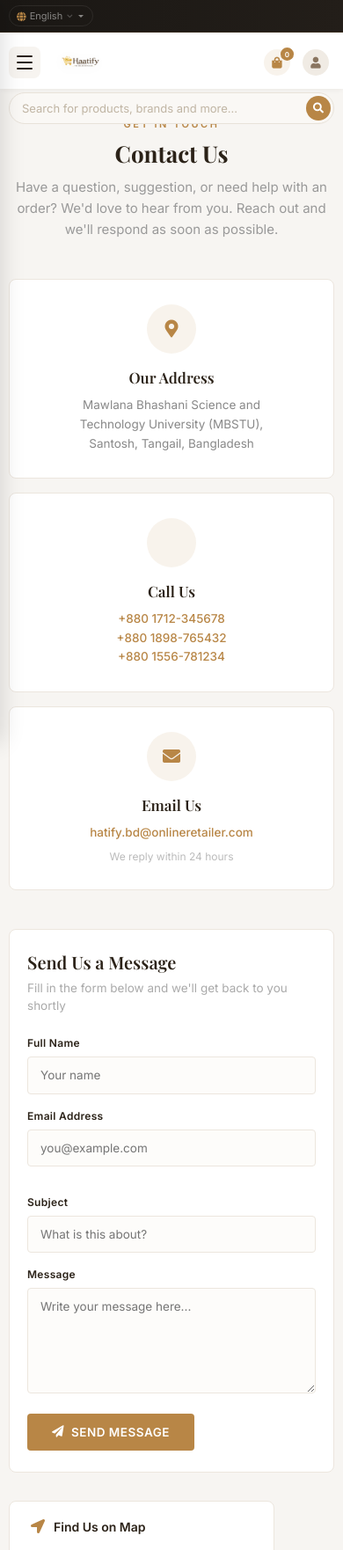
After one commit to NaimurRahmannn/Ecommerce-sites-with-Django, a Django app: page /contact/ in a window 390 px wide. The commit adds this page. Shown: the top 1762 px of the page at 88% size. Run offline with Django 5.2, Linux system fonts and the light colour scheme; some libraries are stand-ins or nearby versions; some web fonts are replaced.

Commit message:
feat: add cotact.html

```diff
--- a/home/urls.py
+++ b/home/urls.py
@@ -1,5 +1,6 @@
 from django.urls import path
-from home.views import index
+from home.views import index, contact
 urlpatterns = [
-     path('',index, name="index")
+     path('',index, name="index"),
+     path('contact/', contact, name="contact"),
 ]
--- a/home/views.py
+++ b/home/views.py
@@ -6,3 +6,7 @@ from products.models import Product
 def index(request):
     context = {'products' : Product.objects.all()}
     return render(request , 'home/index.html' , context)
+
+
+def contact(request):
+    return render(request, 'home/contact.html')
--- a/templates/base/base.html
+++ b/templates/base/base.html
@@ -577,11 +577,11 @@
             <li class="tb-dot"></li>
             <li><a href="#"><i class="fas fa-store tb-ico"></i> Shop</a></li>
             <li class="tb-dot"></li>
-            <li><a href="#"><i class="fas fa-envelope tb-ico"></i> Contact</a></li>
+            <li><a href="{% url 'contact' %}"><i class="fas fa-envelope tb-ico"></i> Contact</a></li>
           </ul>
 
           <div class="hf-topbar-promo d-none d-lg-block">
-            Free shipping on orders over <span>$50</span>
+            Free shipping on orders over <span>৳50</span>
           </div>
 
           <div class="hf-topbar-right">
--- /dev/null
+++ b/templates/home/contact.html
@@ -0,0 +1,398 @@
+{% extends "base/base.html" %}
+
+{% block start %}
+
+<style>
+  @import url('https://fonts.googleapis.com/css2?family=Playfair+Display:wght@500;600;700&display=swap');
+
+  /* ===== Contact Page ===== */
+  .contact-page {
+    background: #f7f5f2;
+    min-height: 80vh;
+    padding: 48px 0 60px;
+  }
+
+  /* Page header */
+  .contact-page-header {
+    text-align: center;
+    margin-bottom: 44px;
+  }
+  .contact-page-header .page-label {
+    font-size: 11px;
+    font-weight: 600;
+    letter-spacing: 2.5px;
+    text-transform: uppercase;
+    color: #B88646;
+    margin-bottom: 8px;
+  }
+  .contact-page-header h1 {
+    font-family: 'Playfair Display', Georgia, serif;
+    font-size: 32px;
+    font-weight: 700;
+    color: #2b2218;
+    margin-bottom: 10px;
+  }
+  .contact-page-header p {
+    font-size: 15px;
+    color: #999;
+    max-width: 480px;
+    margin: 0 auto;
+    line-height: 1.6;
+  }
+
+  /* Info cards row */
+  .contact-cards-row {
+    display: flex;
+    gap: 24px;
+    margin-bottom: 44px;
+  }
+  .contact-card {
+    flex: 1;
+    background: #fff;
+    border: 1px solid #ece6de;
+    border-radius: 8px;
+    padding: 28px 24px;
+    text-align: center;
+    transition: box-shadow 0.25s, border-color 0.25s, transform 0.25s;
+  }
+  .contact-card:hover {
+    box-shadow: 0 8px 30px rgba(43,34,24,0.08);
+    border-color: #d5cec4;
+    transform: translateY(-3px);
+  }
+  .contact-card .card-icon {
+    width: 56px;
+    height: 56px;
+    border-radius: 50%;
+    background: rgba(184,134,70,0.10);
+    display: inline-flex;
+    align-items: center;
+    justify-content: center;
+    margin-bottom: 16px;
+    transition: background 0.25s;
+  }
+  .contact-card:hover .card-icon {
+    background: #B88646;
+  }
+  .contact-card .card-icon i {
+    font-size: 20px;
+    color: #B88646;
+    transition: color 0.25s;
+  }
+  .contact-card:hover .card-icon i {
+    color: #fff;
+  }
+  .contact-card h4 {
+    font-family: 'Playfair Display', Georgia, serif;
+    font-size: 17px;
+    font-weight: 600;
+    color: #2b2218;
+    margin-bottom: 10px;
+  }
+  .contact-card p,
+  .contact-card a {
+    font-size: 13.5px;
+    color: #888;
+    line-height: 1.6;
+    margin: 0;
+  }
+  .contact-card a {
+    color: #B88646;
+    text-decoration: none;
+    font-weight: 500;
+    transition: color 0.2s;
+  }
+  .contact-card a:hover {
+    color: #a07638;
+    text-decoration: underline;
+  }
+
+  /* Main content: form + map */
+  .contact-body {
+    display: flex;
+    gap: 32px;
+    align-items: flex-start;
+  }
+
+  /* Contact form */
+  .contact-form-wrap {
+    flex: 1;
+    background: #fff;
+    border: 1px solid #ece6de;
+    border-radius: 8px;
+    padding: 36px 32px;
+  }
+  .contact-form-wrap h3 {
+    font-family: 'Playfair Display', Georgia, serif;
+    font-size: 20px;
+    font-weight: 600;
+    color: #2b2218;
+    margin-bottom: 6px;
+  }
+  .contact-form-wrap .form-subtitle {
+    font-size: 13.5px;
+    color: #aaa;
+    margin-bottom: 24px;
+  }
+  .contact-form-wrap .form-row-pair {
+    display: flex;
+    gap: 16px;
+    margin-bottom: 16px;
+  }
+  .contact-form-wrap .form-row-pair .form-group {
+    flex: 1;
+  }
+  .contact-form-wrap .form-group {
+    margin-bottom: 16px;
+  }
+  .contact-form-wrap label {
+    display: block;
+    font-size: 12px;
+    font-weight: 600;
+    color: #2b2218;
+    margin-bottom: 6px;
+    letter-spacing: 0.3px;
+  }
+  .contact-form-wrap .cf-input,
+  .contact-form-wrap .cf-textarea {
+    width: 100%;
+    padding: 10px 14px;
+    border: 1.5px solid #ece6de;
+    border-radius: 4px;
+    font-size: 13.5px;
+    color: #2b2218;
+    background: #fdfcfa;
+    outline: none;
+    transition: border-color 0.2s, box-shadow 0.2s;
+    font-family: inherit;
+  }
+  .contact-form-wrap .cf-input:focus,
+  .contact-form-wrap .cf-textarea:focus {
+    border-color: #B88646;
+    box-shadow: 0 0 0 3px rgba(184,134,70,0.08);
+    background: #fff;
+  }
+  .contact-form-wrap .cf-textarea {
+    min-height: 120px;
+    resize: vertical;
+  }
+  .contact-form-wrap .cf-submit {
+    display: inline-flex;
+    align-items: center;
+    gap: 8px;
+    background: #B88646;
+    color: #fff;
+    border: none;
+    border-radius: 4px;
+    padding: 11px 28px;
+    font-size: 13.5px;
+    font-weight: 600;
+    letter-spacing: 0.5px;
+    text-transform: uppercase;
+    cursor: pointer;
+    transition: background 0.2s, box-shadow 0.2s;
+  }
+  .contact-form-wrap .cf-submit:hover {
+    background: #a07638;
+    box-shadow: 0 4px 14px rgba(184,134,70,0.25);
+  }
+
+  /* Map section */
+  .contact-map-wrap {
+    flex: 1;
+    border-radius: 8px;
+    overflow: hidden;
+    border: 1px solid #ece6de;
+    background: #fff;
+    min-height: 460px;
+    display: flex;
+    flex-direction: column;
+  }
+  .contact-map-wrap .map-header {
+    padding: 18px 24px;
+    border-bottom: 1px solid #ece6de;
+    display: flex;
+    align-items: center;
+    gap: 10px;
+  }
+  .contact-map-wrap .map-header i {
+    color: #B88646;
+    font-size: 16px;
+  }
+  .contact-map-wrap .map-header span {
+    font-size: 14px;
+    font-weight: 600;
+    color: #2b2218;
+  }
+  .contact-map-wrap iframe {
+    width: 100%;
+    flex: 1;
+    min-height: 400px;
+    border: none;
+    display: block;
+  }
+
+  /* Working hours badge */
+  .contact-hours {
+    display: flex;
+    align-items: center;
+    gap: 24px;
+    background: #fff;
+    border: 1px solid #ece6de;
+    border-radius: 8px;
+    padding: 22px 28px;
+    margin-top: 32px;
+  }
+  .contact-hours .hours-icon {
+    width: 48px;
+    height: 48px;
+    border-radius: 50%;
+    background: rgba(184,134,70,0.10);
+    display: flex;
+    align-items: center;
+    justify-content: center;
+    flex-shrink: 0;
+  }
+  .contact-hours .hours-icon i {
+    font-size: 18px;
+    color: #B88646;
+  }
+  .contact-hours .hours-info h5 {
+    font-family: 'Playfair Display', Georgia, serif;
+    font-size: 15px;
+    font-weight: 600;
+    color: #2b2218;
+    margin: 0 0 4px;
+  }
+  .contact-hours .hours-info p {
+    font-size: 13px;
+    color: #999;
+    margin: 0;
+  }
+  .contact-hours .hours-info span {
+    color: #B88646;
+    font-weight: 600;
+  }
+
+  /* Responsive */
+  @media (max-width: 991px) {
+    .contact-body { flex-direction: column; }
+    .contact-map-wrap { min-height: 320px; }
+  }
+  @media (max-width: 767px) {
+    .contact-cards-row { flex-direction: column; gap: 16px; }
+    .contact-page { padding: 32px 0 44px; }
+    .contact-page-header h1 { font-size: 26px; }
+    .contact-form-wrap { padding: 24px 20px; }
+    .contact-form-wrap .form-row-pair { flex-direction: column; gap: 0; }
+    .contact-hours { flex-direction: column; text-align: center; gap: 14px; }
+  }
+</style>
+
+<section class="contact-page">
+  <div class="container">
+
+    <!-- Page Header -->
+    <div class="contact-page-header">
+      <div class="page-label">Get In Touch</div>
+      <h1>Contact Us</h1>
+      <p>Have a question, suggestion, or need help with an order? We'd love to hear from you. Reach out and we'll respond as soon as possible.</p>
+    </div>
+
+    <!-- Info Cards -->
+    <div class="contact-cards-row">
+
+      <div class="contact-card">
+        <div class="card-icon"><i class="fas fa-map-marker-alt"></i></div>
+        <h4>Our Address</h4>
+        <p>Mawlana Bhashani Science and<br>Technology University (MBSTU),<br>Santosh, Tangail, Bangladesh</p>
+      </div>
+
+      <div class="contact-card">
+        <div class="card-icon"><i class="fas fa-phone-alt"></i></div>
+        <h4>Call Us</h4>
+        <p>
+          <a href="tel:+8801712345678">+880 1712-345678</a><br>
+          <a href="tel:+8801898765432">+880 1898-765432</a><br>
+          <a href="tel:+8801556781234">+880 1556-781234</a>
+        </p>
+      </div>
+
+      <div class="contact-card">
+        <div class="card-icon"><i class="fas fa-envelope"></i></div>
+        <h4>Email Us</h4>
+        <p>
+          <a href="mailto:hatify.bd@onlineretailer.com">hatify.bd@onlineretailer.com</a>
+        </p>
+        <p style="margin-top:6px; font-size:12px; color:#bbb;">We reply within 24 hours</p>
+      </div>
+
+    </div>
+
+    <!-- Form + Map -->
+    <div class="contact-body">
+
+      <!-- Contact Form -->
+      <div class="contact-form-wrap">
+        <h3>Send Us a Message</h3>
+        <p class="form-subtitle">Fill in the form below and we'll get back to you shortly</p>
+
+        <form method="POST" action="#">
+          {% csrf_token %}
+
+          <div class="form-row-pair">
+            <div class="form-group">
+              <label for="cf-name">Full Name</label>
+              <input id="cf-name" type="text" class="cf-input" placeholder="Your name" required />
+            </div>
+            <div class="form-group">
+              <label for="cf-email">Email Address</label>
+              <input id="cf-email" type="email" class="cf-input" placeholder="you@example.com" required />
+            </div>
+          </div>
+
+          <div class="form-group">
+            <label for="cf-subject">Subject</label>
+            <input id="cf-subject" type="text" class="cf-input" placeholder="What is this about?" />
+          </div>
+
+          <div class="form-group">
+            <label for="cf-message">Message</label>
+            <textarea id="cf-message" class="cf-textarea" placeholder="Write your message here..." required></textarea>
+          </div>
+
+          <button type="submit" class="cf-submit">
+            <i class="fas fa-paper-plane"></i> Send Message
+          </button>
+        </form>
+      </div>
+
+      <!-- Map -->
+      <div class="contact-map-wrap">
+        <div class="map-header">
+          <i class="fas fa-location-arrow"></i>
+          <span>Find Us on Map</span>
+        </div>
+        <iframe
+          src="https://www.google.com/maps/embed?pb=!1m18!1m12!1m3!1d3635.029073741745!2d89.9130!3d24.2513!2m3!1f0!2f0!3f0!3m2!1i1024!2i768!4f13.1!3m3!1m2!1s0x39fdfc00a8bffffff%3A0x1234567890abcdef!2sMawlana%20Bhashani%20Science%20and%20Technology%20University!5e0!3m2!1sen!2sbd!4v1709600000000!5m2!1sen!2sbd"
+          allowfullscreen=""
+          loading="lazy"
+          referrerpolicy="no-referrer-when-downgrade"
+        ></iframe>
+      </div>
+
+    </div>
+
+    <!-- Working Hours -->
+    <div class="contact-hours">
+      <div class="hours-icon"><i class="fas fa-clock"></i></div>
+      <div class="hours-info">
+        <h5>Working Hours</h5>
+        <p>Saturday – Thursday: <span>9:00 AM – 8:00 PM</span> &nbsp;|&nbsp; Friday: <span>Closed</span></p>
+      </div>
+    </div>
+
+  </div>
+</section>
+
+{% endblock %}
--- a/templates/home/index.html
+++ b/templates/home/index.html
@@ -299,7 +299,7 @@
               <div class="card-info">
                 <div class="product-category">{{ product.category.categroy_name }}</div>
                 <a href="{% url 'get_product' product.slug %}" class="product-name">{{product.product_name}}</a>
-                <div class="product-price">${{ product.price|floatformat:2 }}</div>
+                <div class="product-price">৳{{ product.price|floatformat:2 }}</div>
               </div>
             </div>
           </div>
--- a/templates/product/product.html
+++ b/templates/product/product.html
@@ -416,7 +416,7 @@
 
                 <!-- Price -->
                 <div class="classic-price-row">
-                  <span class="price-amount">${{ product.price|floatformat:2 }}</span>
+                  <span class="price-amount">৳{{ product.price|floatformat:2 }}</span>
                   <span class="price-unit">/ per kg</span>
                 </div>
 
```
Also changed, not shown: templates/product/cart.html (+5 -5 lines), templates/product/checkout.html (+4 -4 lines).
